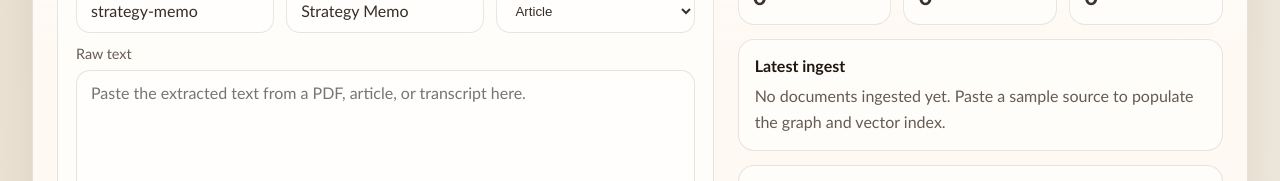
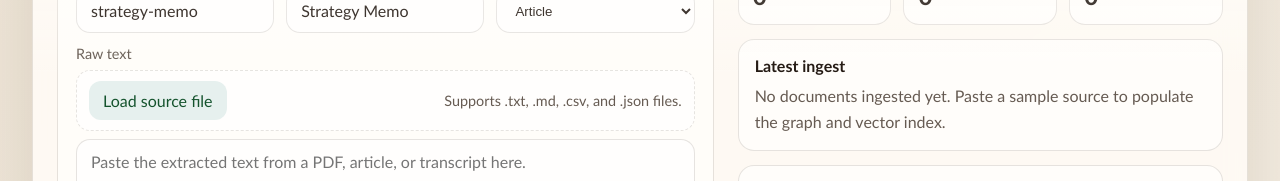
Before and after one commit to Elijah-cod/hybrid-rag-engine, a Next.js app: page / in a window 1280 px wide. Shown: the part 1425-1606 px from the top of the page. Built offline with nearby package versions, Linux system fonts and the light colour scheme; no server answers.

Commit message:
Add file-based intake to the ingestion console

```diff
--- a/app/globals.css
+++ b/app/globals.css
@@ -328,6 +328,42 @@ textarea {
   resize: vertical;
 }
 
+.file-picker-row {
+  display: flex;
+  align-items: center;
+  justify-content: space-between;
+  gap: 16px;
+  padding: 10px 12px;
+  border-radius: 14px;
+  border: 1px dashed var(--line);
+  background: rgba(255, 255, 255, 0.56);
+}
+
+.file-picker {
+  position: relative;
+  display: inline-flex;
+  align-items: center;
+  justify-content: center;
+  padding: 10px 14px;
+  border-radius: 12px;
+  background: rgba(15, 118, 110, 0.1);
+  color: var(--accent-strong);
+  cursor: pointer;
+  overflow: hidden;
+}
+
+.file-picker input {
+  position: absolute;
+  inset: 0;
+  opacity: 0;
+  cursor: pointer;
+}
+
+.file-picker-hint {
+  color: var(--muted);
+  font-size: 0.88rem;
+}
+
 .ingest-results {
   display: grid;
   gap: 14px;
@@ -595,6 +631,11 @@ textarea {
     grid-template-columns: 1fr;
   }
 
+  .file-picker-row {
+    flex-direction: column;
+    align-items: stretch;
+  }
+
   .map-shell {
     margin: 0 18px 18px;
   }
--- a/components/dashboard-shell.tsx
+++ b/components/dashboard-shell.tsx
@@ -30,6 +30,54 @@ const initialGraph: GraphPayload = {
   relatedEntities: []
 };
 
+function slugifySourceId(input: string) {
+  return input
+    .toLowerCase()
+    .replace(/[^a-z0-9]+/g, "-")
+    .replace(/^-+|-+$/g, "")
+    .slice(0, 80);
+}
+
+function inferSourceTypeFromName(fileName: string) {
+  const lowerName = fileName.toLowerCase();
+  if (lowerName.endsWith(".md")) {
+    return "notes";
+  }
+  if (lowerName.endsWith(".csv")) {
+    return "data";
+  }
+  if (lowerName.endsWith(".json")) {
+    return "memo";
+  }
+  return "article";
+}
+
+async function extractTextFromFile(file: File) {
+  const rawText = await file.text();
+  const lowerName = file.name.toLowerCase();
+
+  if (lowerName.endsWith(".json")) {
+    try {
+      const parsed = JSON.parse(rawText) as
+        | { text?: unknown; content?: unknown; body?: unknown }
+        | Array<unknown>;
+
+      if (!Array.isArray(parsed)) {
+        const candidate = [parsed.text, parsed.content, parsed.body].find(
+          (value) => typeof value === "string" && value.trim().length > 0
+        );
+        if (typeof candidate === "string") {
+          return candidate;
+        }
+      }
+    } catch {
+      return rawText;
+    }
+  }
+
+  return rawText;
+}
+
 export function DashboardShell() {
   const [messages, setMessages] = useState<ChatMessage[]>(starterMessages);
   const [question, setQuestion] = useState("");
@@ -46,6 +94,7 @@ export function DashboardShell() {
   const [ingesting, setIngesting] = useState(false);
   const [ingestError, setIngestError] = useState<string | null>(null);
   const [ingestResult, setIngestResult] = useState<IngestionResult | null>(null);
+  const [selectedFileName, setSelectedFileName] = useState<string | null>(null);
   const [latestSources, setLatestSources] = useState<RetrievedSource[]>([]);
   const [libraryItems, setLibraryItems] = useState<SourceLibraryItem[]>([]);
   const [libraryPending, setLibraryPending] = useState(false);
@@ -254,6 +303,35 @@ export function DashboardShell() {
     }
   }
 
+  async function handleFileSelected(file: File | null) {
+    if (!file) {
+      return;
+    }
+
+    try {
+      const extractedText = (await extractTextFromFile(file)).trim();
+      if (!extractedText) {
+        throw new Error("The selected file did not contain readable text.");
+      }
+
+      const inferredTitle = file.name.replace(/\.[^.]+$/, "");
+      setSelectedFileName(file.name);
+      setSourceTitle(inferredTitle);
+      setSourceId(slugifySourceId(inferredTitle) || "uploaded-source");
+      setSourceType(inferSourceTypeFromName(file.name));
+      setDocumentText(extractedText);
+      setIngestError(null);
+      setStatusVariant("default");
+      setStatusText(`Loaded ${file.name} into the ingestion console.`);
+    } catch (error) {
+      const message =
+        error instanceof Error ? error.message : "Could not read the selected source file.";
+      setIngestError(message);
+      setStatusVariant("error");
+      setStatusText(message);
+    }
+  }
+
   return (
     <main className="page-shell">
       <section className="hero">
@@ -436,6 +514,7 @@ export function DashboardShell() {
                 <span>Source type</span>
                 <select onChange={(event) => setSourceType(event.target.value)} value={sourceType}>
                   <option value="article">Article</option>
+                  <option value="data">Data</option>
                   <option value="pdf">PDF</option>
                   <option value="memo">Memo</option>
                   <option value="notes">Notes</option>
@@ -445,6 +524,21 @@ export function DashboardShell() {
 
             <label className="field">
               <span>Raw text</span>
+              <div className="file-picker-row">
+                <label className="file-picker">
+                  <input
+                    accept=".txt,.md,.csv,.json"
+                    onChange={(event) => void handleFileSelected(event.target.files?.[0] ?? null)}
+                    type="file"
+                  />
+                  Load source file
+                </label>
+                <span className="file-picker-hint">
+                  {selectedFileName
+                    ? `Loaded: ${selectedFileName}`
+                    : "Supports .txt, .md, .csv, and .json files."}
+                </span>
+              </div>
               <textarea
                 aria-label="Raw document text for ingestion"
                 onChange={(event) => setDocumentText(event.target.value)}
```
